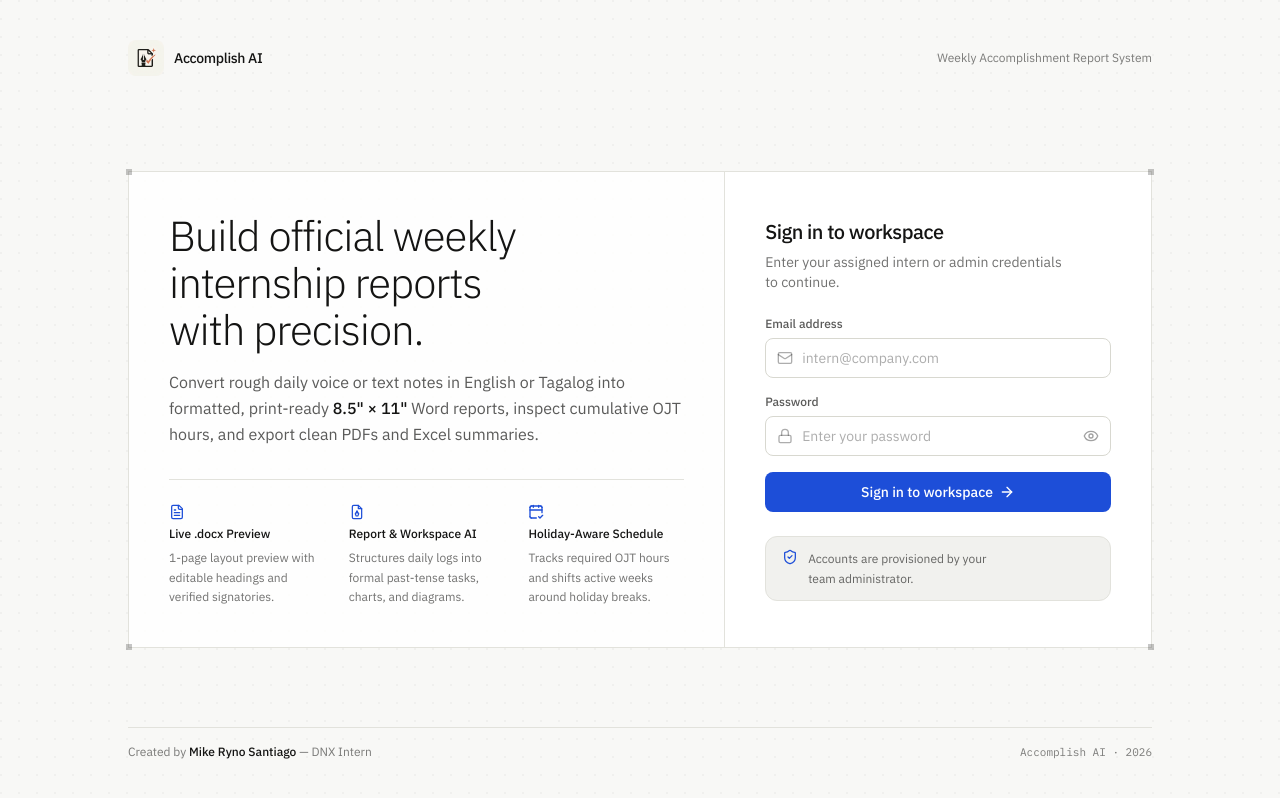
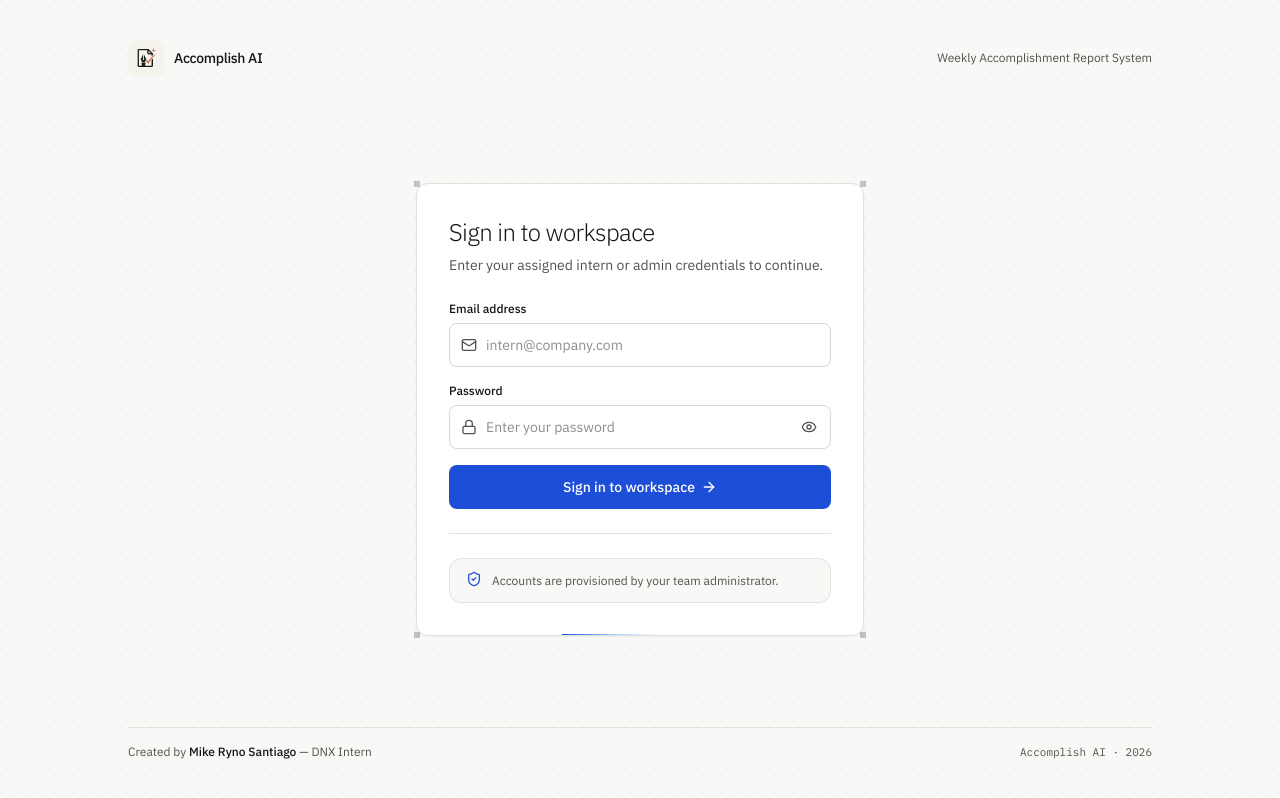
Before and after one commit to oursprojects/AccomplishAI, a Next.js app: page /login in a window 1280 px wide. Built offline with nearby package versions, Linux system fonts and the light colour scheme; a web font is replaced by a local one.

Commit message:
Simplify auth screen and apply ui-ux-pro-max guidelines

```diff
--- a/src/app/globals.css
+++ b/src/app/globals.css
@@ -30,6 +30,7 @@
 
 html {
   scroll-padding-top: 4.5rem;
+  scroll-behavior: smooth;
 }
 
 body {
--- a/src/components/AuthForm.tsx
+++ b/src/components/AuthForm.tsx
@@ -5,15 +5,15 @@ import Image from "next/image";
 import { useRouter, useSearchParams } from "next/navigation";
 import {
   ArrowRight,
-  CalendarCheck2,
   Eye,
   EyeOff,
+  Loader2,
   Lock,
   Mail,
 } from "lucide-react";
-import { ReportPenIcon } from "@/components/icons/AccomplishIcons";
-import { AnimatedFileTextIcon, AnimatedShieldIcon } from "@/components/icons/AnimatedIcons";
+import { AnimatedShieldIcon } from "@/components/icons/AnimatedIcons";
 import { BlurFade } from "@/components/magicui/blur-fade";
+import { BorderBeam } from "@/components/magicui/border-beam";
 import { DotPattern } from "@/components/magicui/dot-pattern";
 import { Alert, AlertDescription } from "@/components/ui/alert";
 import { createClient } from "@/lib/supabase/client";
@@ -108,7 +108,8 @@ export function AuthForm() {
   return (
     <div className="relative min-h-dvh flex flex-col justify-between bg-[#F8F8F6] text-[#141413] px-4 py-6 sm:px-8 sm:py-10 overflow-x-hidden">
       <DotPattern className="opacity-45" />
-      <div className="relative z-10 mx-auto w-full max-w-5xl flex items-center justify-between pb-4">
+
+      <header className="relative z-10 mx-auto w-full max-w-5xl flex items-center justify-between gap-4 pb-4">
         <div className="flex items-center gap-2.5">
           <Image
             src="/logo.png"
@@ -120,137 +121,113 @@ export function AuthForm() {
           />
           <span className="text-sm font-medium tracking-tight text-[#141413]">Accomplish AI</span>
         </div>
-        <span className="text-xs text-[#141413]/55">Weekly Accomplishment Report System</span>
-      </div>
+        <span className="text-xs text-[#52524E]">Weekly Accomplishment Report System</span>
+      </header>
 
-      <BlurFade className="relative z-10 mx-auto w-full max-w-5xl my-8">
-        <div className="swiss-frame border border-[#E2E2DC] bg-white/85 grid grid-cols-1 lg:grid-cols-12">
+      <main className="relative z-10 mx-auto w-full max-w-md my-8">
+        <BlurFade>
+          <div className="swiss-frame relative rounded-xl border border-[#E2E2DC] bg-white p-6 sm:p-8 shadow-xs">
+            <BorderBeam duration={9} />
             <span className="swiss-corner swiss-corner-tl" aria-hidden="true" />
             <span className="swiss-corner swiss-corner-tr" aria-hidden="true" />
             <span className="swiss-corner swiss-corner-bl" aria-hidden="true" />
             <span className="swiss-corner swiss-corner-br" aria-hidden="true" />
 
-          {/* Editorial Overview */}
-          <div className="lg:col-span-7 p-6 sm:p-10 lg:border-r border-b lg:border-b-0 border-[#E2E2DC] flex flex-col justify-between gap-8">
-            <div className="space-y-4">
-              <h1 className="text-3xl sm:text-4xl lg:text-[42px] font-light tracking-tight text-[#141413] text-balance leading-[1.12]">
-                Build official weekly internship reports with precision.
+            <div className="space-y-6">
+              <div className="space-y-1.5">
+                <h1 className="text-2xl font-light tracking-tight text-[#141413] text-balance">
+                  Sign in to workspace
                 </h1>
-              <p className="text-sm sm:text-base text-[#141413]/70 text-pretty leading-relaxed max-w-[60ch]">
-                Convert rough daily voice or text notes in English or Tagalog into formatted, print-ready{" "}
-                <span className="font-medium text-[#141413]">8.5&quot; × 11&quot;</span> Word reports, inspect
-                cumulative OJT hours, and export clean PDFs and Excel summaries.
-              </p>
-            </div>
-
-            <div className="space-y-6">
-              <Separator />
-              <div className="grid grid-cols-1 sm:grid-cols-3 gap-6">
-                <div className="space-y-1.5">
-                  <AnimatedFileTextIcon className="size-4 text-[#1D4ED8]" />
-                  <p className="text-xs font-medium text-[#141413]">Live .docx Preview</p>
-                  <p className="text-xs text-[#141413]/60 text-pretty leading-relaxed">
-                    1-page layout preview with editable headings and verified signatories.
-                  </p>
-                </div>
-                <div className="space-y-1.5">
-                  <ReportPenIcon className="size-4 text-[#1D4ED8]" />
-                  <p className="text-xs font-medium text-[#141413]">Report &amp; Workspace AI</p>
-                  <p className="text-xs text-[#141413]/60 text-pretty leading-relaxed">
-                    Structures daily logs into formal past-tense tasks, charts, and diagrams.
-                  </p>
-                </div>
-                <div className="space-y-1.5">
-                  <CalendarCheck2 className="size-4 text-[#1D4ED8]" />
-                  <p className="text-xs font-medium text-[#141413]">Holiday-Aware Schedule</p>
-                  <p className="text-xs text-[#141413]/60 text-pretty leading-relaxed">
-                    Tracks required OJT hours and shifts active weeks around holiday breaks.
-                  </p>
-                </div>
-              </div>
-            </div>
-          </div>
-
-          {/* Sign-in Column */}
-          <div className="lg:col-span-5 p-6 sm:p-10 bg-white flex flex-col justify-center space-y-6">
-            <div className="space-y-1.5">
-              <h2 className="text-xl font-medium tracking-tight text-[#141413] text-balance">Sign in to workspace</h2>
-              <p className="text-xs sm:text-sm text-[#141413]/60 text-pretty">
+                <p className="text-sm text-[#52524E] text-pretty leading-relaxed">
                   Enter your assigned intern or admin credentials to continue.
                 </p>
               </div>
 
               {error && (
-              <Alert variant="destructive">
+                <Alert variant="destructive" role="alert">
                   <AlertDescription>{error}</AlertDescription>
                 </Alert>
               )}
 
               <form onSubmit={handleSubmit} className="space-y-4">
-              <div>
-                <label htmlFor="email" className="block text-xs font-medium text-[#141413]/70 mb-1.5">
+                <div className="space-y-1.5">
+                  <label htmlFor="email" className="block text-xs font-medium text-[#141413]">
                     Email address
                   </label>
                   <div className="relative">
-                  <Mail className="pointer-events-none absolute left-3 top-1/2 -translate-y-1/2 size-4 text-[#141413]/35" />
+                    <Mail className="pointer-events-none absolute left-3 top-1/2 -translate-y-1/2 size-4 text-[#52524E]" />
                     <Input
                       id="email"
                       type="email"
                       required
                       autoComplete="email"
+                      aria-invalid={Boolean(error)}
                       value={email}
                       onChange={(e) => setEmail(e.target.value)}
                       placeholder="intern@company.com"
-                    className="pl-9 h-10 bg-white"
+                      className="pl-9 h-11 bg-white"
                     />
                   </div>
                 </div>
 
-              <div>
-                <label htmlFor="password" className="block text-xs font-medium text-[#141413]/70 mb-1.5">
+                <div className="space-y-1.5">
+                  <label htmlFor="password" className="block text-xs font-medium text-[#141413]">
                     Password
                   </label>
                   <div className="relative">
-                  <Lock className="pointer-events-none absolute left-3 top-1/2 -translate-y-1/2 size-4 text-[#141413]/35" />
+                    <Lock className="pointer-events-none absolute left-3 top-1/2 -translate-y-1/2 size-4 text-[#52524E]" />
                     <Input
                       id="password"
                       type={showPassword ? "text" : "password"}
                       required
                       minLength={6}
                       autoComplete="current-password"
+                      aria-invalid={Boolean(error)}
                       value={password}
                       onChange={(e) => setPassword(e.target.value)}
                       placeholder="Enter your password"
-                    className="pl-9 pr-10 h-10 bg-white"
+                      className="pl-9 pr-12 h-11 bg-white"
                     />
                     <button
                       type="button"
                       onClick={() => setShowPassword((v) => !v)}
                       aria-label={showPassword ? "Hide password" : "Show password"}
-                    className="absolute right-3 top-1/2 -translate-y-1/2 text-[#141413]/40 hover:text-[#141413] cursor-pointer"
+                      className="absolute right-0 top-1/2 -translate-y-1/2 inline-flex min-h-[44px] min-w-[44px] items-center justify-center rounded-lg text-[#52524E] hover:text-[#141413] focus-visible:outline-none focus-visible:ring-2 focus-visible:ring-[#1D4ED8]/45 transition-colors cursor-pointer"
                     >
                       {showPassword ? <EyeOff className="size-4" /> : <Eye className="size-4" />}
                     </button>
                   </div>
                 </div>
 
-              <Button type="submit" variant="accent" size="lg" disabled={loading} className="w-full">
-                <span>{loading ? "Signing in…" : "Sign in to workspace"}</span>
+                <Button type="submit" variant="accent" size="lg" disabled={loading} className="w-full min-h-[44px]">
+                  {loading ? (
+                    <>
+                      <Loader2 className="size-4 animate-spin" />
+                      <span>Signing in…</span>
+                    </>
+                  ) : (
+                    <>
+                      <span>Sign in to workspace</span>
                       <ArrowRight className="size-4" />
+                    </>
+                  )}
                 </Button>
               </form>
 
-            <Alert className="bg-[#F1F1EE]">
+              <Separator />
+
+              <Alert className="bg-[#F8F8F6] border-[#E2E2DC]">
                 <AnimatedShieldIcon className="size-4 text-[#1D4ED8] shrink-0" />
-              <AlertDescription className="text-[#141413]/75">
+                <AlertDescription className="text-[#52524E] opacity-100">
                   Accounts are provisioned by your team administrator.
                 </AlertDescription>
               </Alert>
             </div>
           </div>
         </BlurFade>
+      </main>
 
-      <footer className="relative z-10 mx-auto w-full max-w-5xl border-t border-[#E2E2DC] pt-4 flex flex-wrap items-center justify-between gap-2 text-xs text-[#141413]/55">
+      <footer className="relative z-10 mx-auto w-full max-w-5xl border-t border-[#E2E2DC] pt-4 flex flex-wrap items-center justify-between gap-2 text-xs text-[#52524E]">
         <span>
           Created by <span className="font-medium text-[#141413]">Mike Ryno Santiago</span> — DNX Intern
         </span>
--- a/src/components/ui/input.tsx
+++ b/src/components/ui/input.tsx
@@ -6,7 +6,7 @@ const Input = React.forwardRef<HTMLInputElement, React.InputHTMLAttributes<HTMLI
     <input
       type={type}
       className={cn(
-        "flex w-full rounded-lg border border-[#D8D8D0] bg-[#F8F8F6] px-3 py-2 text-sm text-[#141413] placeholder:text-[#141413]/35 outline-none transition duration-150 focus:border-[#1D4ED8] focus:bg-white focus-visible:ring-2 focus-visible:ring-[#1D4ED8]/20 disabled:cursor-not-allowed disabled:opacity-60",
+        "flex w-full rounded-lg border border-[#D8D8D0] bg-[#F8F8F6] px-3 py-2 text-base sm:text-sm text-[#141413] placeholder:text-[#5C5C57]/70 outline-none transition duration-150 focus:border-[#1D4ED8] focus:bg-white focus-visible:ring-2 focus-visible:ring-[#1D4ED8]/20 disabled:cursor-not-allowed disabled:opacity-60",
         className,
       )}
       ref={ref}
```
Lines whose indentation alone changed are shown as unchanged.
